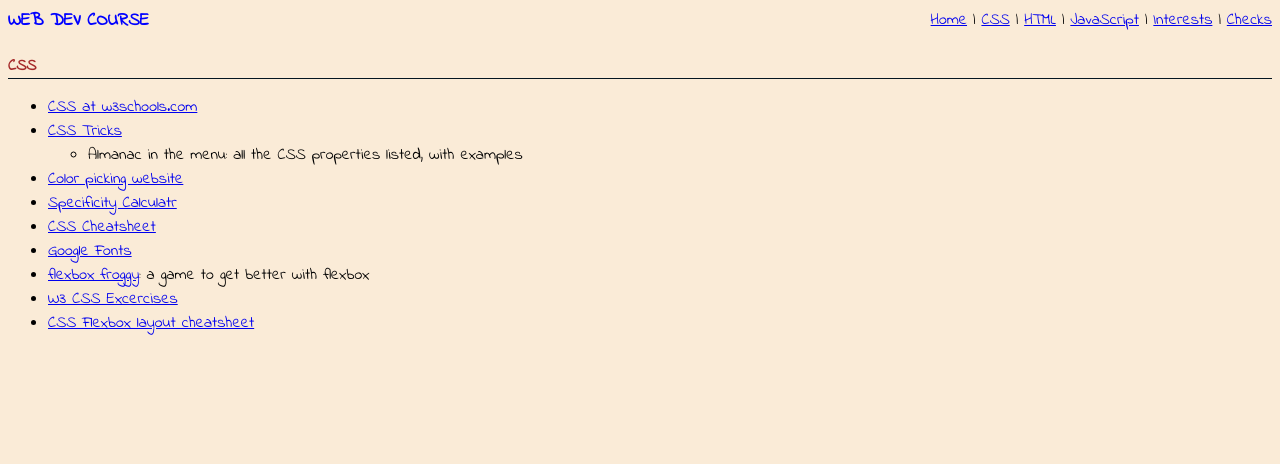
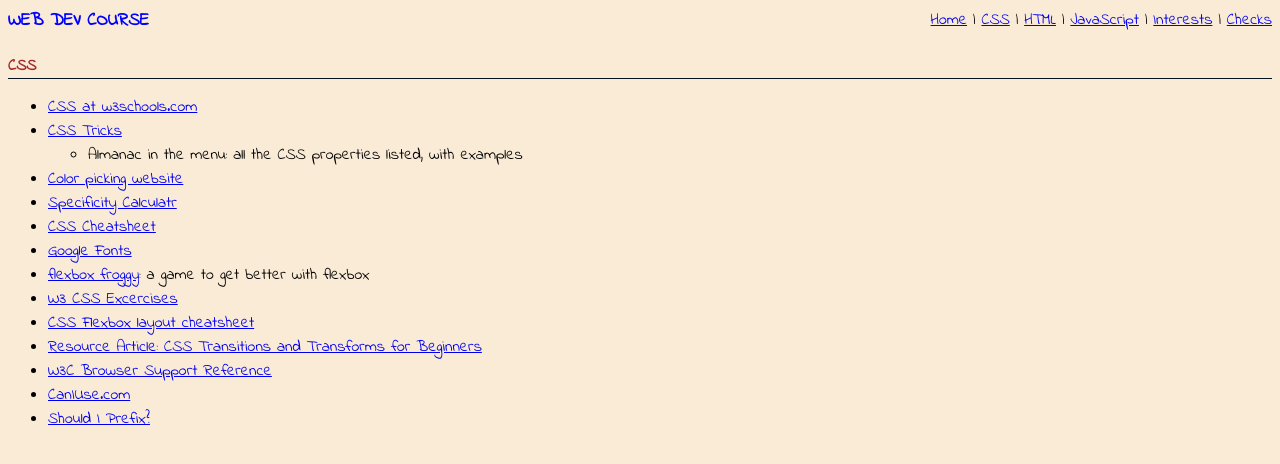
Before and after one commit to cosmeow/cosmeow.github.io, a plain HTML site: page cssinfo.html in a window 1280 px wide. Drawn offline with Linux system fonts and the light colour scheme.

Commit message:
css resources

```diff
--- a/cssinfo.html
+++ b/cssinfo.html
@@ -32,6 +32,10 @@
                 <li><a href="http://flexboxfroggy.com/" target="_blank">flexbox froggy</a>: a game to get better with flexbox</li>
                 <li><a href="https://www.w3schools.com/css/exercise.asp" target="_blank">W3 CSS Excercises</a></li>
                 <li><a href="https://darekkay.com/dev/flexbox-cheatsheet.html">CSS Flexbox layout cheatsheet</a></li>
+                <li><a href="https://robots.thoughtbot.com/transitions-and-transforms">Resource Article: CSS Transitions and Transforms for Beginners</a></li>
+                <li><a href="https://www.w3schools.com/cssref/css3_browsersupport.asp">W3C Browser Support Reference</a></li>
+                <li><a href="https://caniuse.com/">CanIUse.com</a></li>
+                <li><a href="http://shouldiprefix.com/">Should I Prefix?</a></li>
             </ul>
         </section>
 
```
